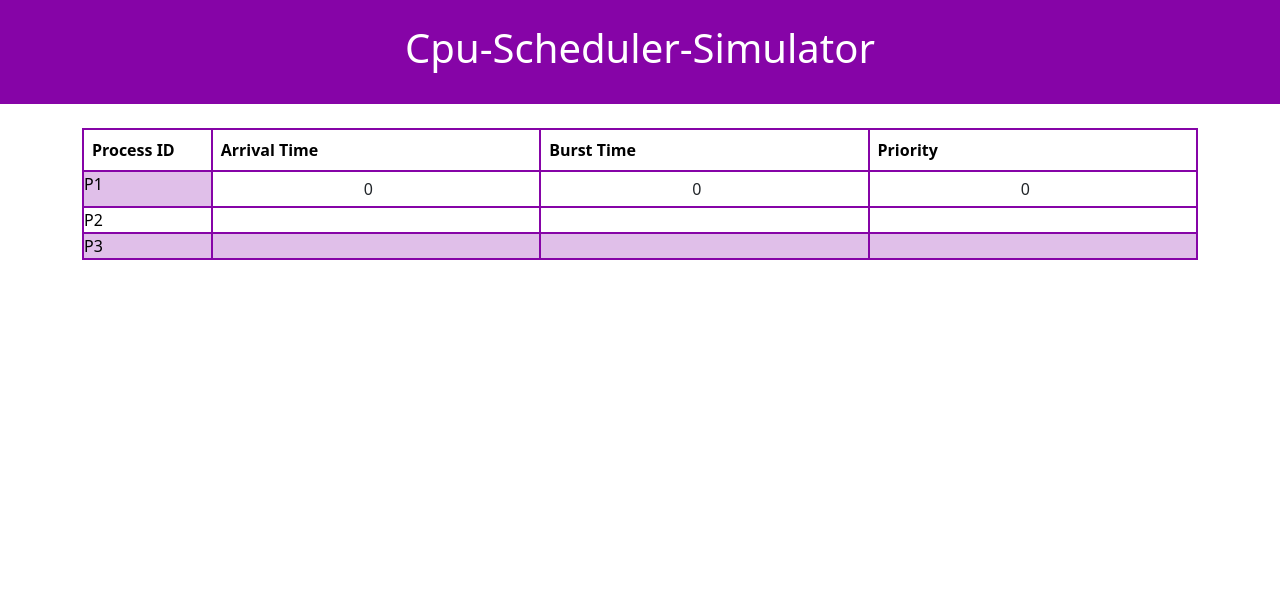
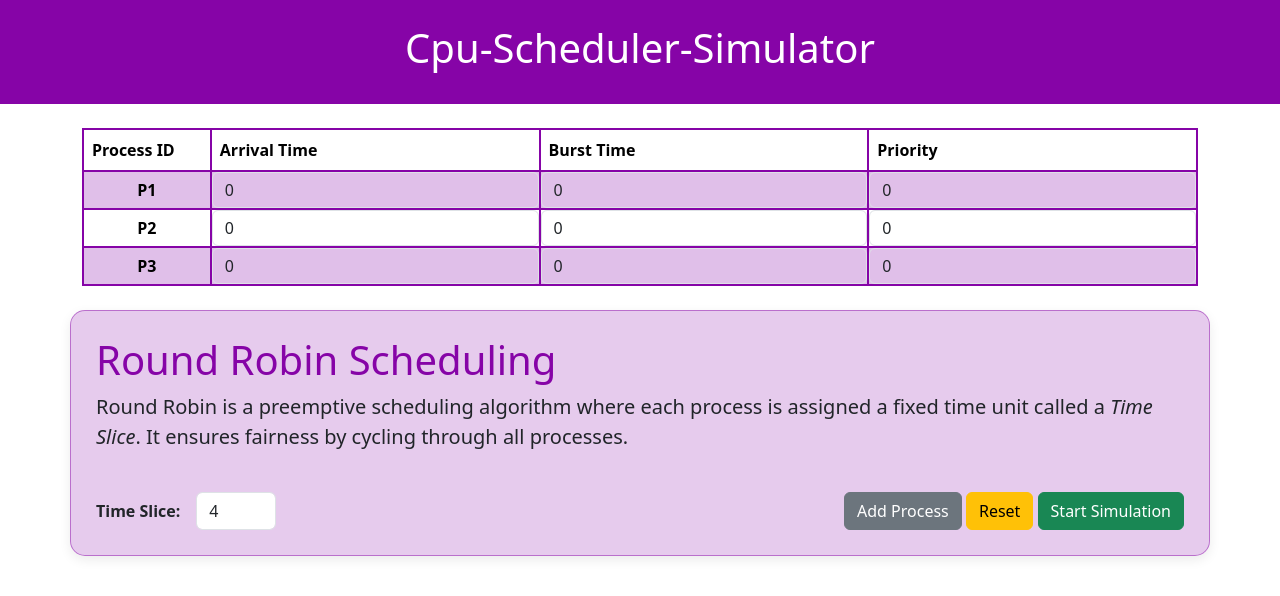
Before and after one commit to R-Sagrazzini/CPU-scheduler-simulator, a plain HTML site: page index.html in a window 1280 px wide. Drawn offline with nearby package versions, Linux system fonts and the light colour scheme.

Commit message:
implementazione stile bottoni per start reset e time slice

```diff
--- a/index.html
+++ b/index.html
@@ -29,26 +29,50 @@
             </thead>
             <tbody id="processTableBody" >
                 <tr>
-                    <td>P1</td>
+                    <td style="text-align: center; vertical-align: middle;"><b>P1</b></td>
                     <td><input type="number" class="form-control table-input" min="0" value="0"></td>
                     <td><input type="number" class="form-control table-input" min="0" value="0"></td>
                     <td><input type="number" class="form-control table-input" min="0" value="0"></td>
                 </tr>
                 <tr>
-                    <td>P2</td>
-                    <td></td>
-                    <td></td>
-                    <td></td>
+                    <td style="text-align: center; vertical-align: middle;"><b>P2</b></td>
+                    <td><input type="number" class="form-control table-input" min="0" value="0"></td>
+                    <td><input type="number" class="form-control table-input" min="0" value="0"></td>
+                    <td><input type="number" class="form-control table-input" min="0" value="0"></td>
                 </tr>
                 <tr>
-                    <td>P3</td>
-                    <td></td>
-                    <td></td>
-                    <td></td>
+                    <td style="text-align: center; vertical-align: middle;"><b>P3</b></td>
+                    <td><input type="number" class="form-control table-input" min="0" value="0"></td>
+                    <td><input type="number" class="form-control table-input" min="0" value="0"></td>
+                    <td><input type="number" class="form-control table-input" min="0" value="0"></td>
                 </tr>
-                <!-- Process rows will be dynamically added here -->
             </tbody>
         </table>
     </div>
+    <!--Selettore time slice, aggiunta processi pulsante reset e start-->
+    <div class="container my-4" id="roundRobinContainer">
+        <div class="row mb-4">
+            <div class="col-12">
+                <h2 class="display-6 text-primary">Round Robin Scheduling</h2>
+                <p class="lead">
+                    <strong>Round Robin</strong> is a preemptive scheduling algorithm where each process is assigned a fixed time unit called a <em>Time Slice</em>. It ensures fairness by cycling through all processes.
+                </p>
+            </div>
+        </div>
+
+        <div class="row g-3 align-items-center">
+            <div class="col-auto">
+                <label for="timeSliceInput" class="fw-bold">Time Slice:</label>
+            </div>
+            <div class="col-auto">
+                <input type="number" id="timeSliceInput" class="form-control" style="width: 80px;" min="1" value="4">
+            </div>
+            <div class="col-auto ms-md-auto">
+                <button id="addProcessBtn" class="btn btn-secondary">Add Process</button>
+                <button id="resetBtn" class="btn btn-warning">Reset</button>
+                <button id="startBtn" class="btn btn-success">Start Simulation</button>
+            </div>
+        </div>
+    </div>
 </body>
 </html>
--- a/styles.css
+++ b/styles.css
@@ -10,16 +10,49 @@
     --bs-table-striped-color: #000000;
 }
 .table td {
-  padding: 0; /* elimina spazio intorno all'input */
+  padding: 0;
 }
 
 .table-input {
-  width: 100%;
-  height: 100%;
-  border-radius: 0;
-  border: none;
-  box-shadow: none;
-  text-align: center;
+    background-color: transparent !important;
+    text-align: left;
+    box-shadow: none !important;
+    display: block;
+    width: 100%;
+    height: 100%;
+    transition: transform 0.2s ease, box-shadow 0.2s ease, background-color 0.2s ease;
+    /* rimuove frecce per numeri */
+    -moz-appearance: textfield;
+}
+/*rimuove frecce per numeri*/
+.table-input::-webkit-outer-spin-button,
+.table-input::-webkit-inner-spin-button {
+    -webkit-appearance: none;
+    margin: 0;
+}
+
+.table-input:hover {
+    outline: none;
+    transform: scale(1.02);
+    box-shadow: 0 4px 10px rgb(0, 0, 0) !important;
+    position: relative;
+    z-index: 10;
+    border-color: #8604a7;
+
+}
+.table-input:focus {
+    outline: none !important;
+    background-color: transparent !important;
+    border: 1px solid #8604a7 !important;
+}
+/*round robin container*/
+
+#roundRobinContainer {
+    background-color: #8604a734;
+    border: 1px solid #8604a775;
+    border-radius: 15px;
+    padding: 25px;
+    box-shadow: 0 4px 12px rgba(0, 0, 0, 0.08);
 }
 
 
```
